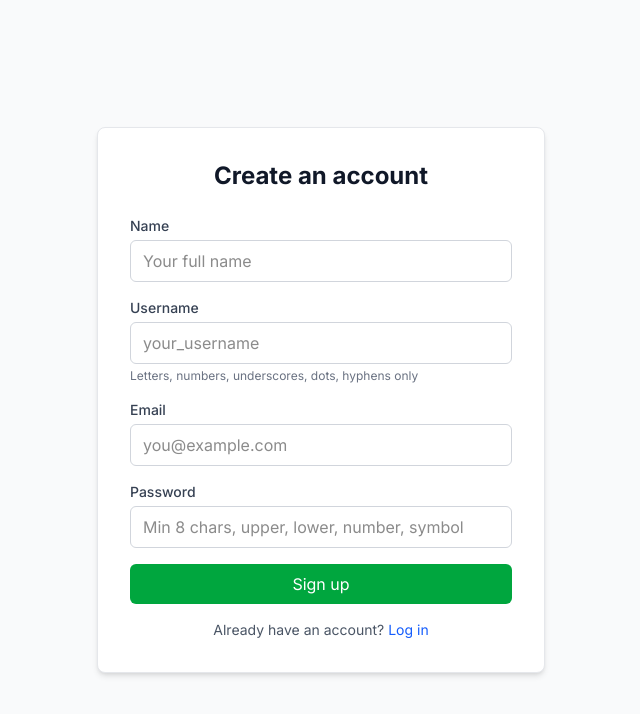
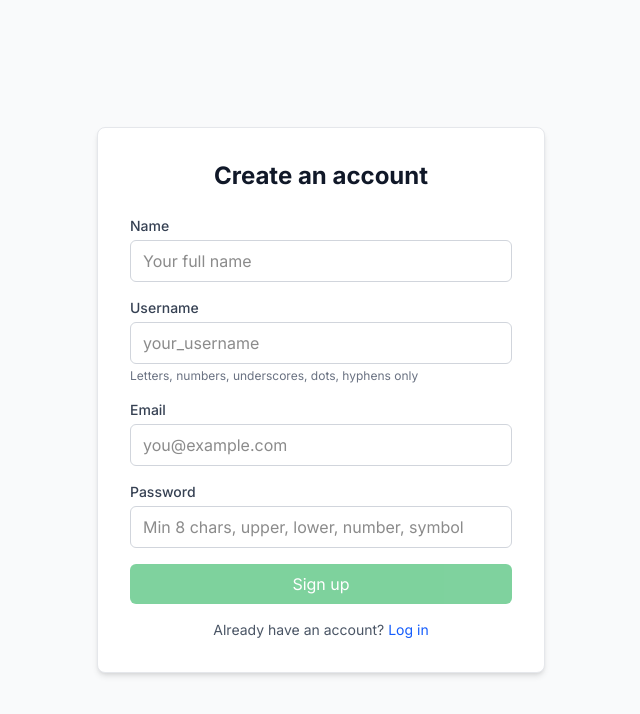
Before and after one commit to ktcreatz2611/Buddy, a Next.js app: page /register in a window 1280 px wide. Shown: the top 714 px of the page, without its empty margins (319-959 px from the left). Built offline with nearby package versions, Linux system fonts and the light colour scheme.

Commit message:
feat: disable Sign up button until all password rules are met

```diff
--- a/src/app/(auth)/register/page.tsx
+++ b/src/app/(auth)/register/page.tsx
@@ -16,6 +16,13 @@ export default function RegisterPage() {
   const [password, setPassword] = useState('');
   const [error, setError] = useState('');
   const [loading, setLoading] = useState(false);
+
+  const isPasswordStrong =
+    password.length >= 8 &&
+    /[A-Z]/.test(password) &&
+    /[a-z]/.test(password) &&
+    /[0-9]/.test(password) &&
+    /[^A-Za-z0-9]/.test(password);
 
   const handleSubmit = async (e: React.FormEvent) => {
     e.preventDefault();
@@ -144,8 +151,8 @@ export default function RegisterPage() {
 
         <button
           type="submit"
-          disabled={loading}
-          className="w-full py-2 px-4 bg-green-600 text-white rounded-md hover:bg-green-700 focus:outline-none focus:ring-2 focus:ring-green-500 disabled:opacity-50"
+          disabled={loading || !isPasswordStrong}
+          className="w-full py-2 px-4 bg-green-600 text-white rounded-md hover:bg-green-700 focus:outline-none focus:ring-2 focus:ring-green-500 disabled:opacity-50 disabled:cursor-not-allowed"
         >
           {loading ? 'Creating account...' : 'Sign up'}
         </button>
```
